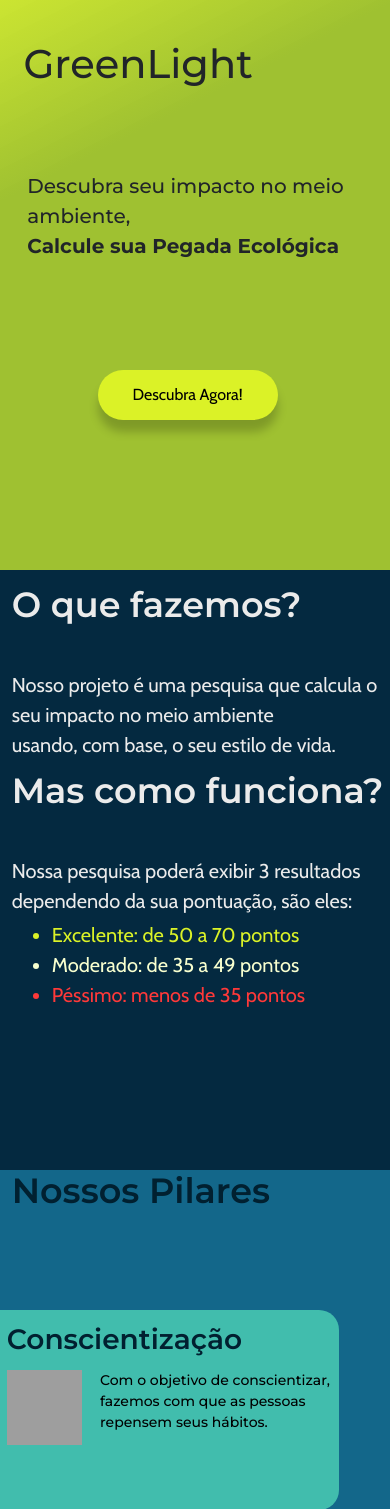
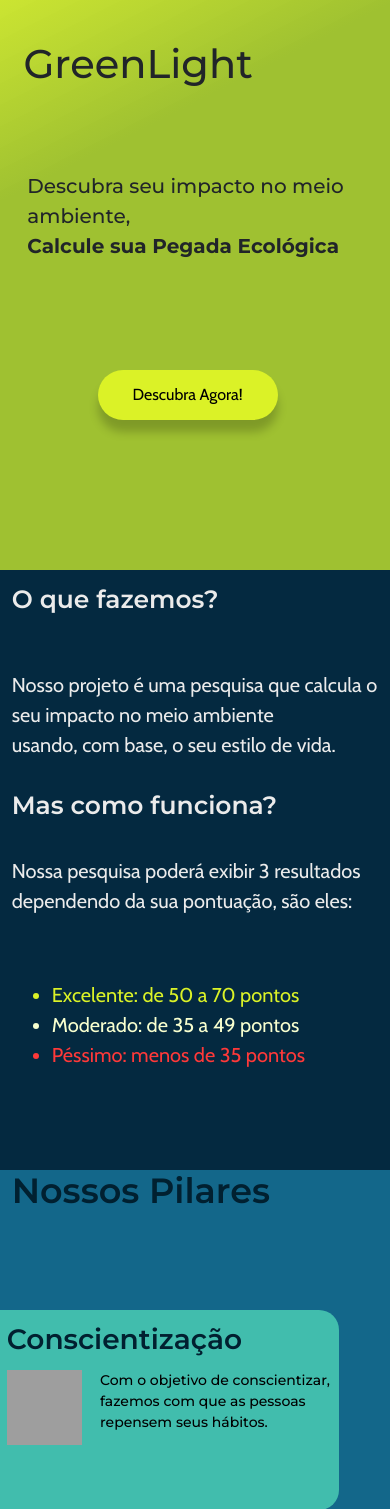
Before and after one commit to RamonPereiraBA/PegadaEcologica, a PHP site: page /html/index.html in a window 390 px wide. Shown: the top 1509 px of the page. Run offline with PHP 8.4, Linux system fonts and the light colour scheme; grey boxes are pictures that could not be loaded.

Commit message:
Update style.css

```diff
--- a/site2.0/css/style.css
+++ b/site2.0/css/style.css
@@ -24,15 +24,15 @@ html, body{
 #tOqFazemos{
     font-family: 'Montserrat', sans-serif;
     font-weight: 600;
-    font-size: 35px;
+    font-size: var(--tamanho_fonte_topicos);
     top: 14px;
 }
 
 #tComo_func{
     font-family: 'Montserrat', sans-serif;
     font-weight: 600;
-    font-size: 35px;
-    top: 200px;
+    font-size: var(--tamanho_fonte_topicos);
+    top: 220px;
 }
 
 #tNossosPilares{
@@ -141,7 +141,7 @@ h2{
 
 #Lista_pontuacao{
     position: absolute;
-    top: 350px;
+    top: var(--top_lista_pontuacao);
     left: 3%;
     font-family: 'Cabin', sans-serif;
     font-style: normal;
@@ -272,6 +272,7 @@ h2{
 }
 
 
+
 /*css da parte final*/
 #pagina_quiz{
     position: absolute;
@@ -331,6 +332,8 @@ h2{
     --tamanho_fonte_titulo: 100px;
     --top_texto_iniciar: 39%;
     --tamanho_lista_pontuacao: 30px;
+    --tamanho_fonte_topicos : 35px;
+    --top_lista_pontuacao : 350px;
 }
 
 @media screen and (max-width : 700px){
@@ -348,10 +351,20 @@ h2{
         --altura_caixa_carrossel: 140px;
         --tamanho_fonte_titulo: 40px;
         --top_texto_iniciar: 30%;
-        --tamanho_lista_pontuacao: 20px;
+        --tamanho_lista_pontuacao: 25px;
+        --tamanho_fonte_topicos : 35px;
+        --top_lista_pontuacao : 360px;
     }
 
     #imagem_globo{
         display: none;
     }
 }
+
+@media screen and (max-width : 400px){
+    :root{
+        --tamanho_lista_pontuacao : 20px;
+        --tamanho_fonte_topicos : 25px;
+        --top_lista_pontuacao : 410px;
+    }
+}
```
